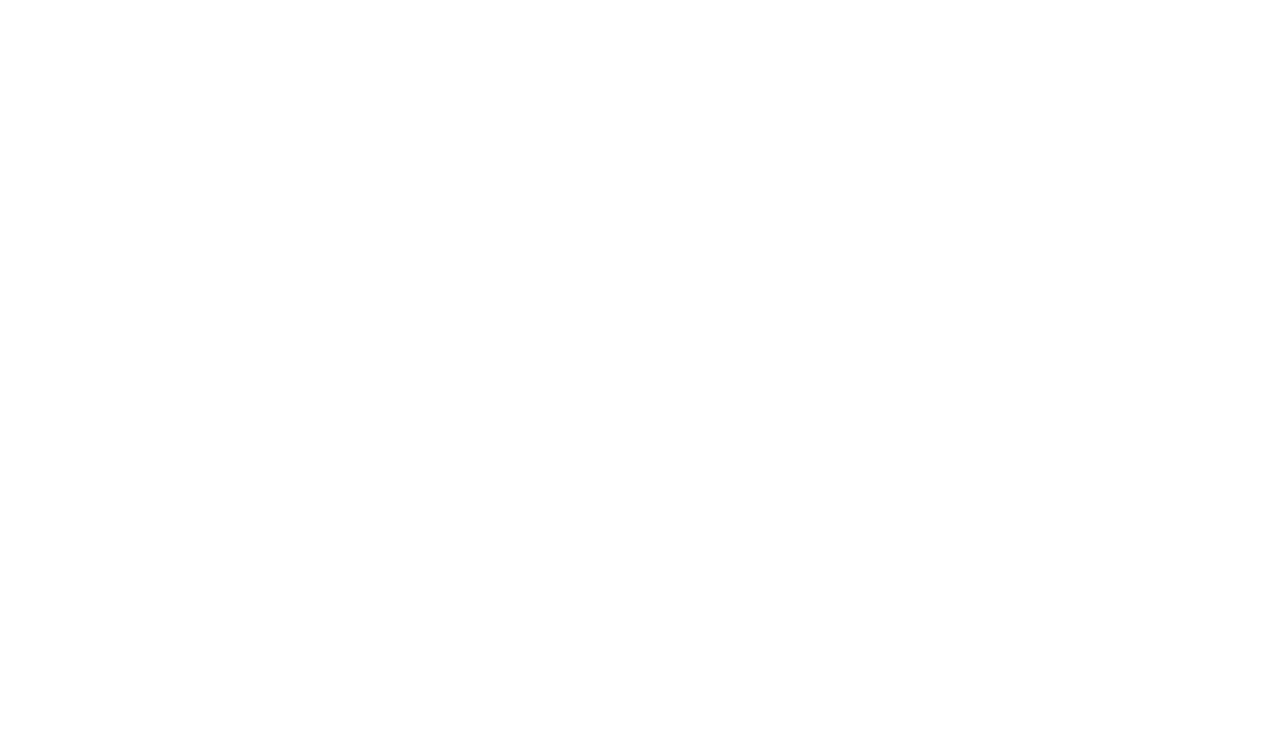
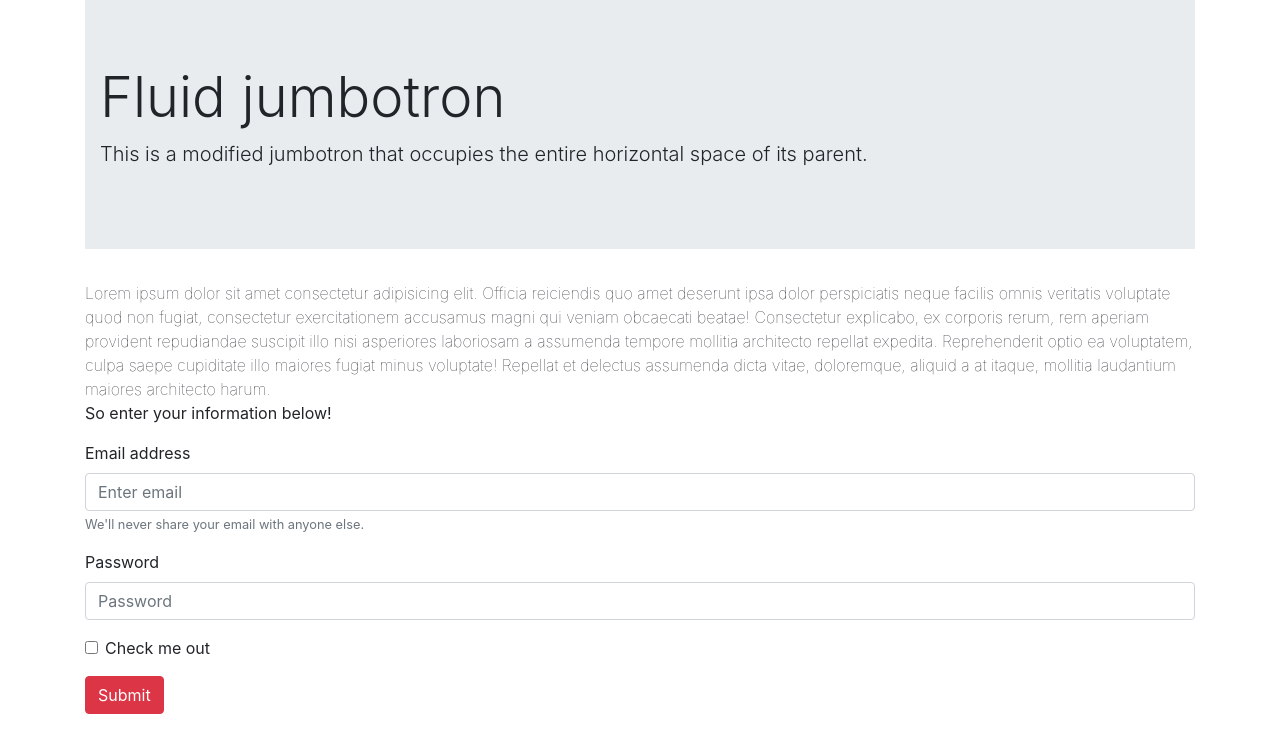
Before and after one commit to kimSpiegel04/bootstrap-testing, a plain HTML site: page index.html in a window 1280 px wide. Drawn offline with nearby package versions, Linux system fonts and the light colour scheme.

Commit message:
updated with bootstrap

```diff
--- a/index.html
+++ b/index.html
@@ -6,7 +6,38 @@
     <meta http-equiv="X-UA-Compatible" content="ie=edge">
     <title>Bootstrap Testing</title>
 </head>
+<link rel="stylesheet" href="https://stackpath.bootstrapcdn.com/bootstrap/4.3.1/css/bootstrap.min.css" integrity="sha384-ggOyR0iXCbMQv3Xipma34MD+dH/1fQ784/j6cY/iJTQUOhcWr7x9JvoRxT2MZw1T" crossorigin="anonymous">
+
 <body>
+    <div class="container">
+        <div class="jumbotron jumbotron-fluid">
+            <div class="container">
+                <h1 class="display-4">Fluid jumbotron</h1>
+                    <p class="lead">This is a modified jumbotron that occupies the entire horizontal space of its parent.</p>
+            </div>
+        </div>
+    <p class="font-weight-lighter">Lorem ipsum dolor sit amet consectetur adipisicing elit. Officia reiciendis quo amet deserunt ipsa dolor perspiciatis neque facilis omnis veritatis voluptate quod non fugiat, consectetur exercitationem accusamus magni qui veniam obcaecati beatae! Consectetur explicabo, ex corporis rerum, rem aperiam provident repudiandae suscipit illo nisi asperiores laboriosam a assumenda tempore mollitia architecto repellat expedita. Reprehenderit optio ea voluptatem, culpa saepe cupiditate illo maiores fugiat minus voluptate! Repellat et delectus assumenda dicta vitae, doloremque, aliquid a at itaque, mollitia laudantium maiores architecto harum. <br><b>So enter your information below!</b></p>
+
+    <form>
+            <div class="form-group">
+              <label for="exampleInputEmail1">Email address</label>
+              <input type="email" class="form-control" id="exampleInputEmail1" aria-describedby="emailHelp" placeholder="Enter email">
+              <small id="emailHelp" class="form-text text-muted">We'll never share your email with anyone else.</small>
+            </div>
+            <div class="form-group">
+              <label for="exampleInputPassword1">Password</label>
+              <input type="password" class="form-control" id="exampleInputPassword1" placeholder="Password">
+            </div>
+            <div class="form-group form-check">
+              <input type="checkbox" class="form-check-input" id="exampleCheck1">
+              <label class="form-check-label" for="exampleCheck1">Check me out</label>
+            </div>
+            <button type="submit" class="btn btn-danger">Submit</button>
+          </form>
 
 </body>
+
+<script src="https://code.jquery.com/jquery-3.3.1.slim.min.js" integrity="sha384-q8i/X+965DzO0rT7abK41JStQIAqVgRVzpbzo5smXKp4YfRvH+8abtTE1Pi6jizo" crossorigin="anonymous"></script>
+<script src="https://cdnjs.cloudflare.com/ajax/libs/popper.js/1.14.7/umd/popper.min.js" integrity="sha384-UO2eT0CpHqdSJQ6hJty5KVphtPhzWj9WO1clHTMGa3JDZwrnQq4sF86dIHNDz0W1" crossorigin="anonymous"></script>
+<script src="https://stackpath.bootstrapcdn.com/bootstrap/4.3.1/js/bootstrap.min.js" integrity="sha384-JjSmVgyd0p3pXB1rRibZUAYoIIy6OrQ6VrjIEaFf/nJGzIxFDsf4x0xIM+B07jRM" crossorigin="anonymous"></script>
 </html>
```
